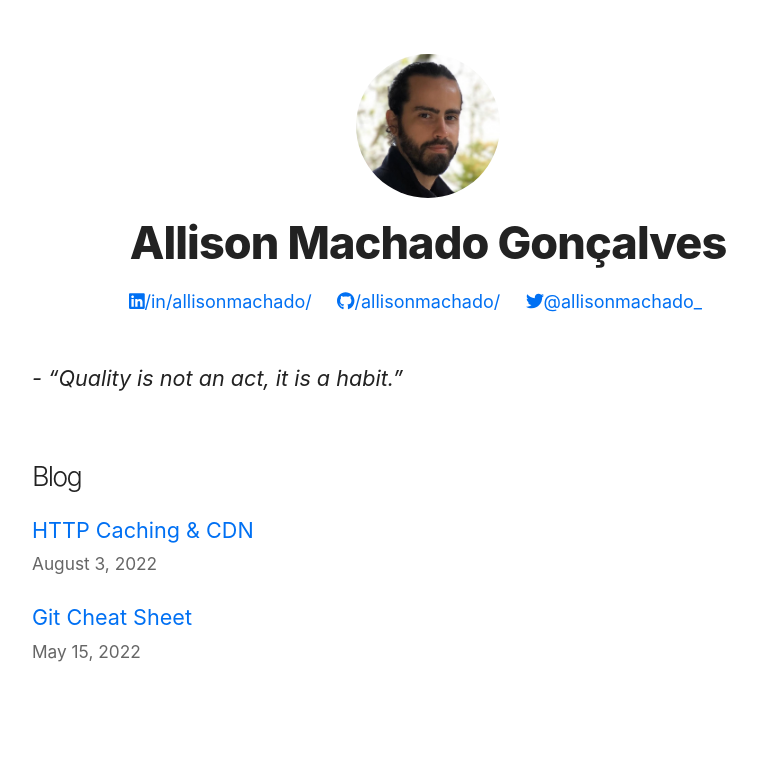
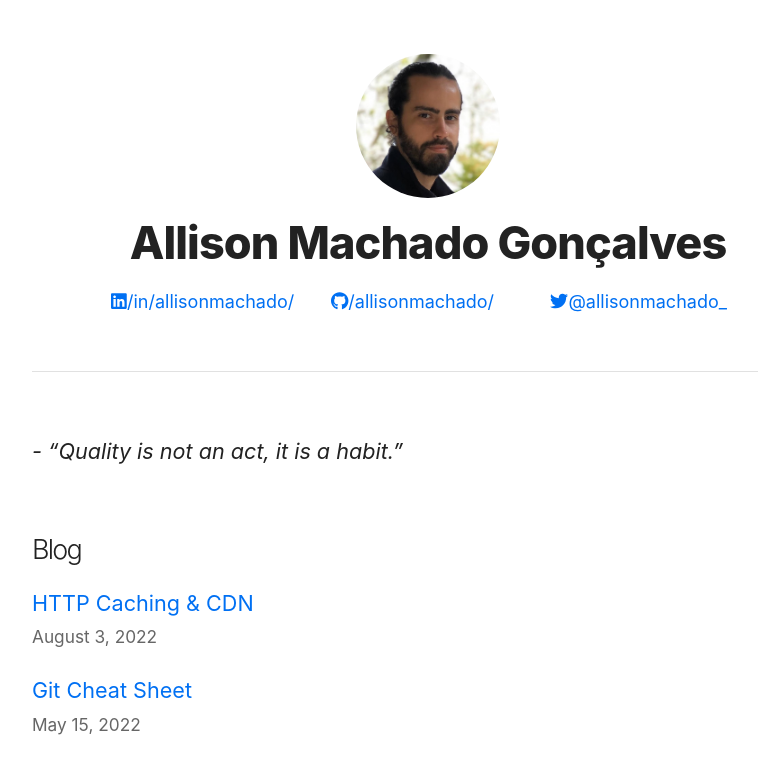
Before and after one commit to allisonmachado/blog.allison.bsb.br, a Next.js app: page / in a window 1280 px wide. Shown: the top 774 px of the page, without its empty margins (212-970 px from the left). Built offline with nearby package versions, Linux system fonts and the light colour scheme.

Commit message:
fix: improve header layout

```diff
--- a/components/layout.js
+++ b/components/layout.js
@@ -54,12 +54,12 @@ export default function Layout({ children, home }) {
                 />
               </a>
             </Link>
-            <h2 className={utilStyles.headingLg}>
-              <Social />
-            </h2>
+            <h2 className={utilStyles.heading2Xl}>{name}</h2>
+            <Social />
           </>
         )}
       </header>
+      <hr />
       <main>{children}</main>
       {!home && (
         <div className={styles.backToHome}>
--- a/components/social.js
+++ b/components/social.js
@@ -7,24 +7,32 @@ import {
 } from "@fortawesome/free-brands-svg-icons";
 
 export default function Social() {
-  return <p>
+  return (<div className="container">
+    <div className="row">
+      <div class="one-third column">
         <a href="https://www.linkedin.com/in/allisonmachado/">
           <FontAwesomeIcon
             icon={faLinkedin}
           />
-      <span>/in/allisonmachado/ <Space times={4}/></span>
+          <span>/in/allisonmachado/ <Space /></span>
         </a>
+      </div>
+      <div class="one-third column">
         <a href="https://github.com/allisonmachado">
           <FontAwesomeIcon
             icon={faGithub}
           />
-      <span>/allisonmachado/ <Space times={4}/></span>
+          <span>/allisonmachado/ <Space /></span>
         </a>
+      </div>
+      <div class="one-third column">
         <a href="https://twitter.com/allisonmachado_">
           <FontAwesomeIcon
             icon={faTwitter}
           />
-      <span>@allisonmachado_ <Space times={4}/></span>
+          <span>@allisonmachado_ <Space /></span>
         </a>
-  </p>
+      </div>
+    </div>
+  </div>)
 }
```
Lines whose indentation alone changed are shown as unchanged.
